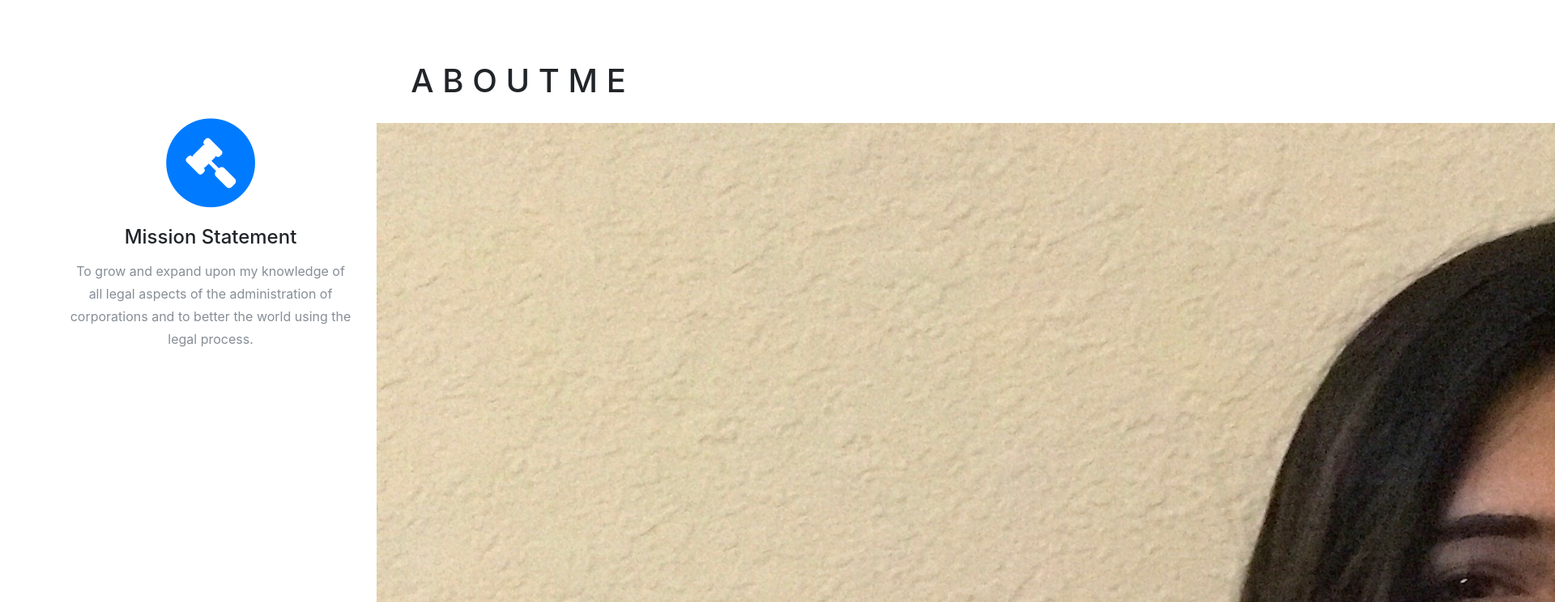
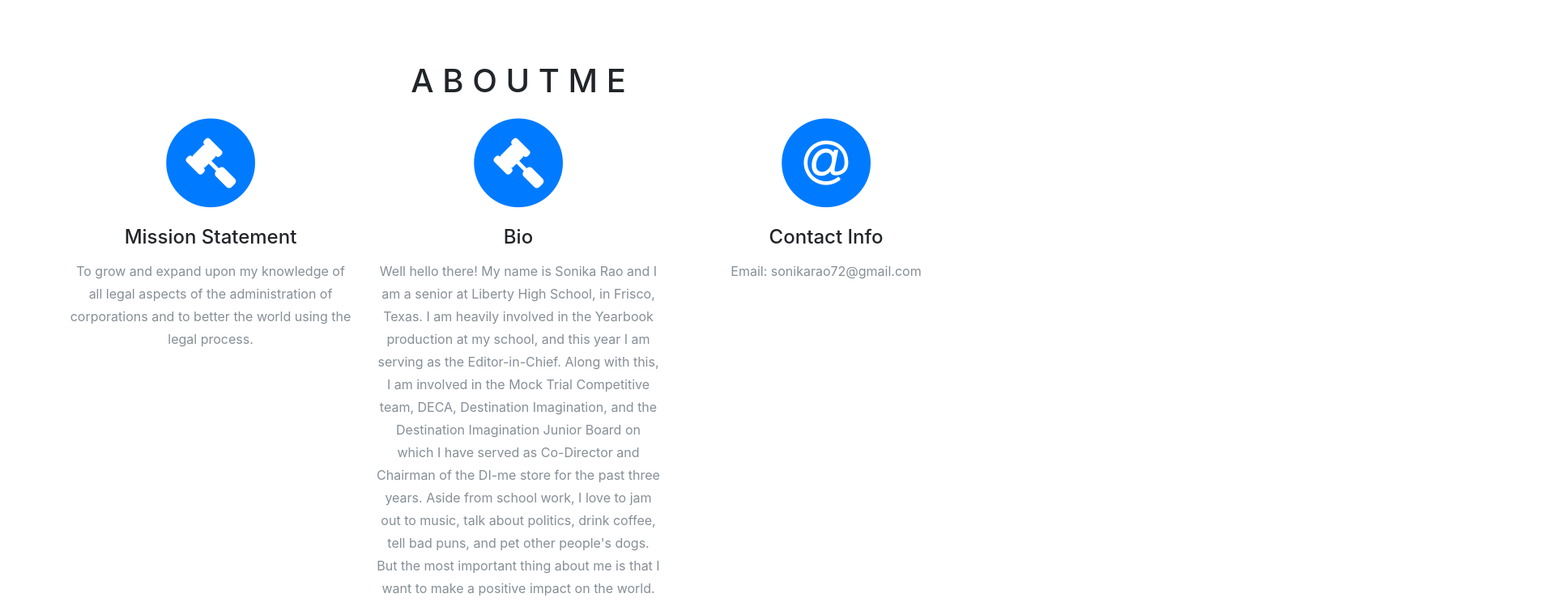
Before and after one commit to sonikarao/sonikarao.github.io, a website with bundled scripts: page index.html in a window 1280 px wide. Shown: the part 800-1544 px from the top of the page at 81% size, 1920 px wide, since content can reach past the window. Built offline with nearby package versions, Linux system fonts and the light colour scheme; a web font is replaced by a local one.

Commit message:
Update index.html

```diff
--- a/index.html
+++ b/index.html
@@ -92,8 +92,10 @@
             <p class="text-muted">To grow and expand upon my knowledge of all legal aspects of the administration of corporations and to better the world using the legal process.</p>
           </div>
           <div class="col-md-4">
-	     <div class="circle">
-		<img src="img/about/4.jpg" alt=">
+	     <span class="fa-stack fa-4x">
+              <i class="fa fa-circle fa-stack-2x text-primary"></i>
+              <i class="fa fa-gavel fa-stack-1x fa-inverse"></i>
+            </span>
             <h4 class="service-heading">Bio<br></h4>
             <p class="text-muted">Well hello there! My name is Sonika Rao and I am a senior at Liberty High School, in Frisco, Texas. I am heavily involved in the Yearbook production at my school, and this year I am serving as the Editor-in-Chief. Along with this, I am involved in the Mock Trial Competitive team, DECA, Destination Imagination, and the Destination Imagination Junior Board on which I have served as Co-Director and Chairman of the DI-me store for the past three years. Aside from school work, I love to jam out to music, talk about politics, drink coffee, tell bad puns, and pet other people's dogs. But the most important thing about me is that I want to make a positive impact on the world.</p>
           </div>
```
